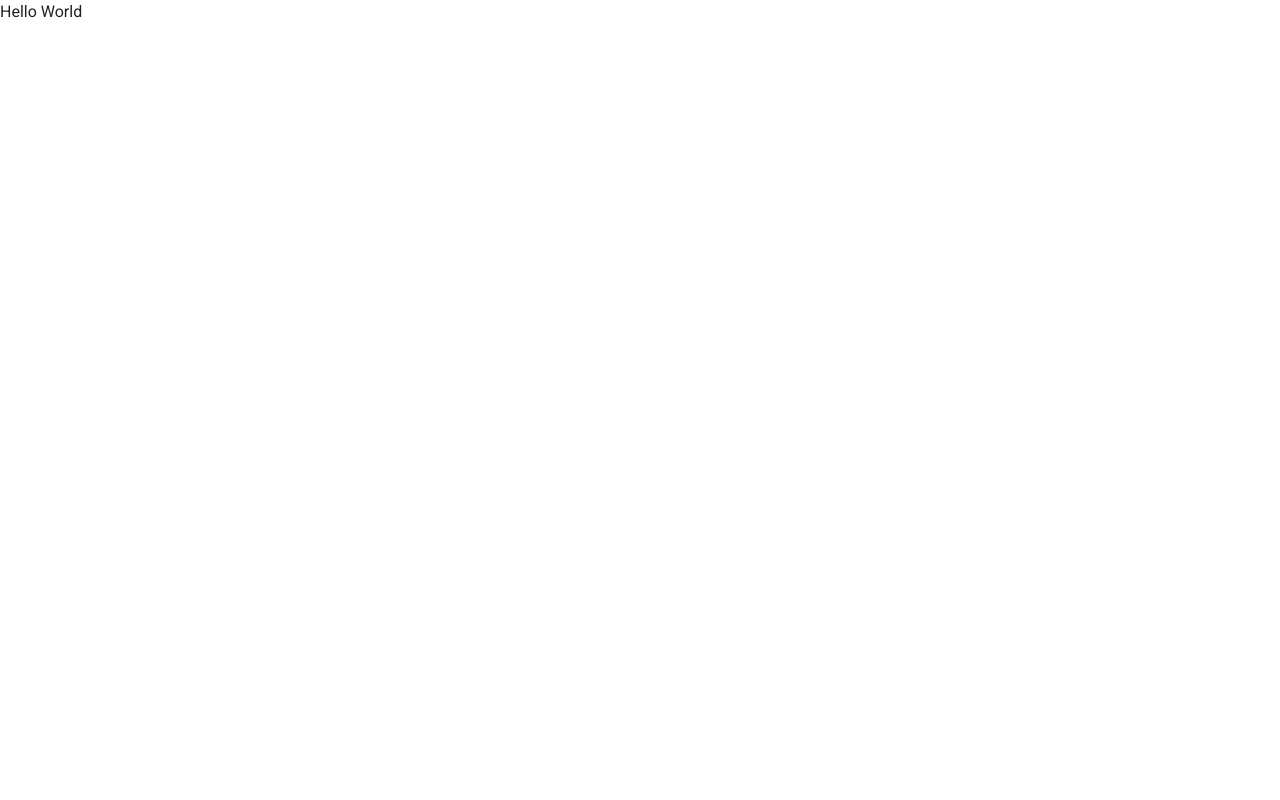
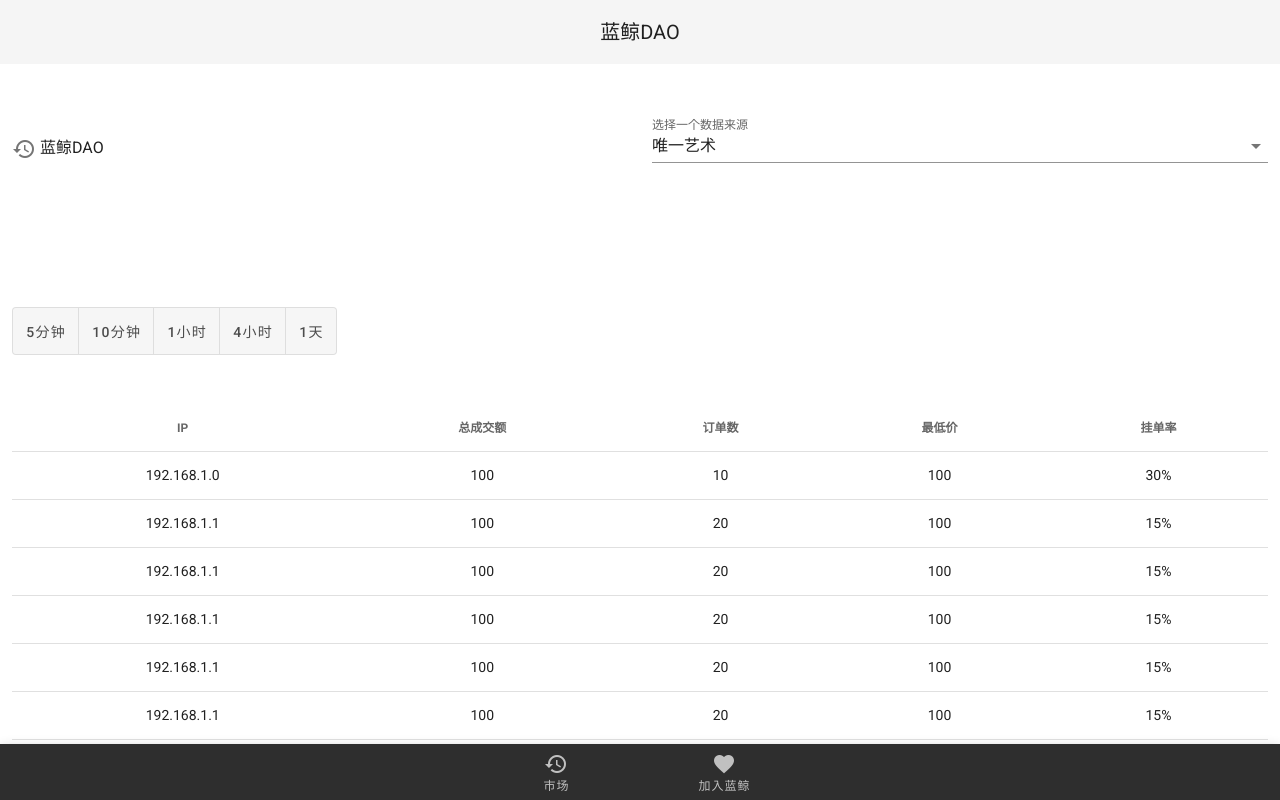
Before and after one commit to llzzasdf89/lanjing-dao, a Vue app: page / in a window 1280 px wide. Built offline with nearby package versions, Linux system fonts and the light colour scheme.

Commit message:
完成了市场页面UI的开发

```diff
--- a/src/App.vue
+++ b/src/App.vue
@@ -1,18 +1,44 @@
 <template>
   <v-app>
-    <div>
-      Hello World
-    </div>
+    <v-app-bar
+      elevation="0"
+      style="flex: 0; display: flex; justify-content: center"
+    >
+      <v-app-bar-title>蓝鲸DAO</v-app-bar-title>
+    </v-app-bar>
+    <v-main>
+      <Market>
+
+      </Market>
+    </v-main>
+    <v-bottom-navigation grow dark>
+      <v-btn v-for="item in bottomBtn" :key="item.key" height="100%">
+        {{ item.content }}
+        <v-icon> {{ item.icon }}</v-icon>
+      </v-btn>
+    </v-bottom-navigation>
   </v-app>
 </template>
-
 <script>
-
+import Market from './pages/Market.vue'
 export default {
-  name: 'App',
-
-  data: () => ({
-    //
-  }),
+  name: "App",
+  components:{
+    Market
+  },
+  data:()=>({
+    bottomBtn: [
+      {
+        content: "市场",
+        icon: "mdi-history",
+        key: 1,
+      },
+      {
+        content: "加入蓝鲸",
+        icon: "mdi-heart",
+        key: 2,
+      },
+    ]
+  })
 };
 </script>
--- /dev/null
+++ b/src/pages/Market.vue
@@ -0,0 +1,139 @@
+<!-- eslint-disable vue/multi-word-component-names -->
+<template>
+      <v-container
+        fluid
+        fill-height
+        class="align-center flex-column flex-nowrap"
+      >
+        <v-row style="width: 100%; display: flex; flex-direction: column">
+          <v-row align="center">
+            <v-col>
+              <v-icon>mdi-history</v-icon>
+              蓝鲸DAO
+            </v-col>
+            <v-col>
+              <v-select
+                label="选择一个数据来源"
+                :items="selectItems"
+                v-model="defaultSelect"
+              >
+              </v-select>
+            </v-col>
+          </v-row>
+          <v-row align="center">
+            <v-col style="max-width:100vw;overflow:scroll">
+              <v-btn-toggle>
+                <v-btn v-for="(item,index) in tabItems" :key="index">
+                  {{item}}
+
+                </v-btn>
+              </v-btn-toggle>
+            </v-col>
+          </v-row>
+        </v-row>
+        <v-row style="width: 100%; overflow: scroll">
+          <v-simple-table style="width: 100%; height: 100px" fixed-header>
+            <thead>
+              <tr>
+                <th class="text-center">IP</th>
+                <th class="text-center">总成交额</th>
+                <th class="text-center">订单数</th>
+                <th class="text-center">最低价</th>
+                <th class="text-center">挂单率</th>
+              </tr>
+            </thead>
+            <tbody>
+              <tr v-for="item in transactions" :key="item.name" class="text-center">
+                <td>{{ item.IP }}</td>
+                <td>{{ item.totalValue }}</td>
+                <td>{{item.orderNum}}</td>
+                <td>{{item.minimumValue}}</td>
+                <td>{{item.rate}}</td>
+              </tr>
+            </tbody>
+          </v-simple-table>
+        </v-row>
+      </v-container>
+</template>
+
+<script>
+export default {
+    // eslint-disable-next-line vue/multi-word-component-names
+    name:'Market',
+    data: () => ({
+    bottomBtn: [
+      {
+        content: "市场",
+        icon: "mdi-history",
+        key: 1,
+      },
+      {
+        content: "加入蓝鲸",
+        icon: "mdi-heart",
+        key: 2,
+      },
+    ],
+    selectItems: ["唯一艺术"],
+    defaultSelect: "唯一艺术",
+    tabItems: ["5分钟", "10分钟", "1小时", "4小时", "1天"],
+    transactions: [
+      {
+        IP:"192.168.1.0",
+        totalValue:100,
+        orderNum:10,
+        minimumValue:100,
+        rate:"30%"
+      },
+      {
+        IP:"192.168.1.1",
+        totalValue:100,
+        orderNum:20,
+        minimumValue:100,
+        rate:"15%"
+      },
+      {
+        IP:"192.168.1.1",
+        totalValue:100,
+        orderNum:20,
+        minimumValue:100,
+        rate:"15%"
+      },
+      {
+        IP:"192.168.1.1",
+        totalValue:100,
+        orderNum:20,
+        minimumValue:100,
+        rate:"15%"
+      },
+      {
+        IP:"192.168.1.1",
+        totalValue:100,
+        orderNum:20,
+        minimumValue:100,
+        rate:"15%"
+      },
+      {
+        IP:"192.168.1.1",
+        totalValue:100,
+        orderNum:20,
+        minimumValue:100,
+        rate:"15%"
+      },
+      {
+        IP:"192.168.1.1",
+        totalValue:100,
+        orderNum:20,
+        minimumValue:100,
+        rate:"15%"
+      },
+      {
+        IP:"192.168.1.1",
+        totalValue:100,
+        orderNum:20,
+        minimumValue:100,
+        rate:"15%"
+      }
+    ],
+  }),
+}
+</script>
```
